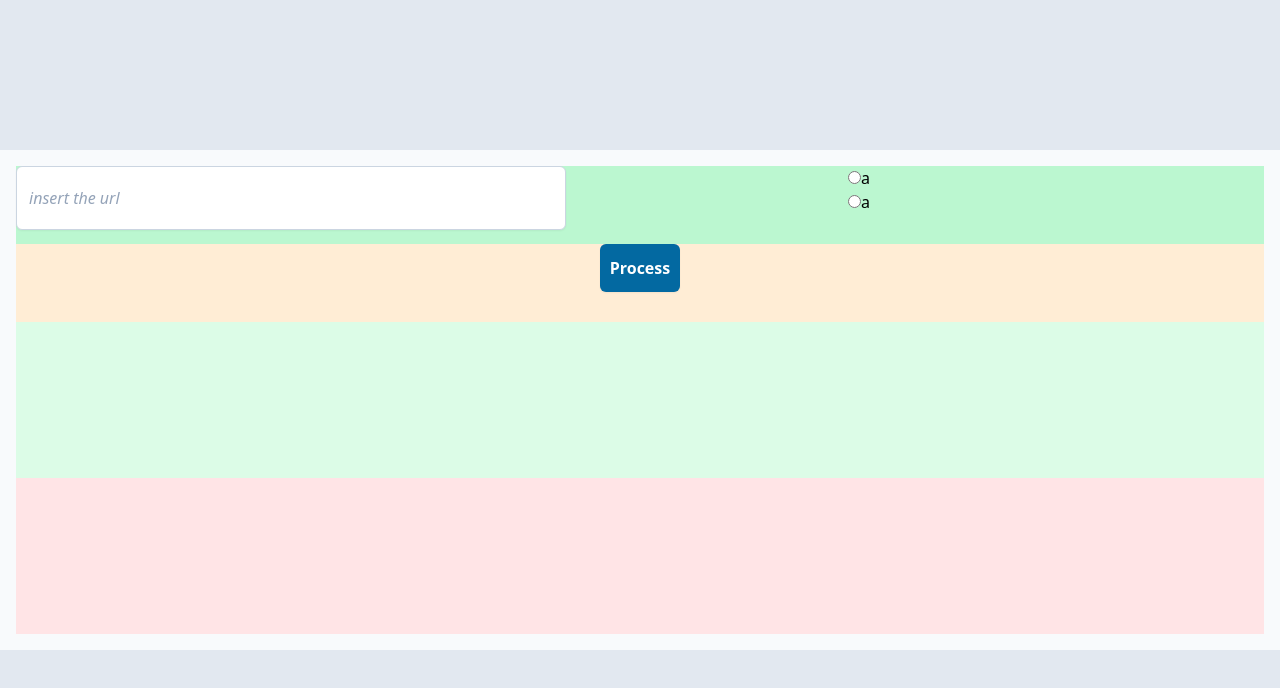
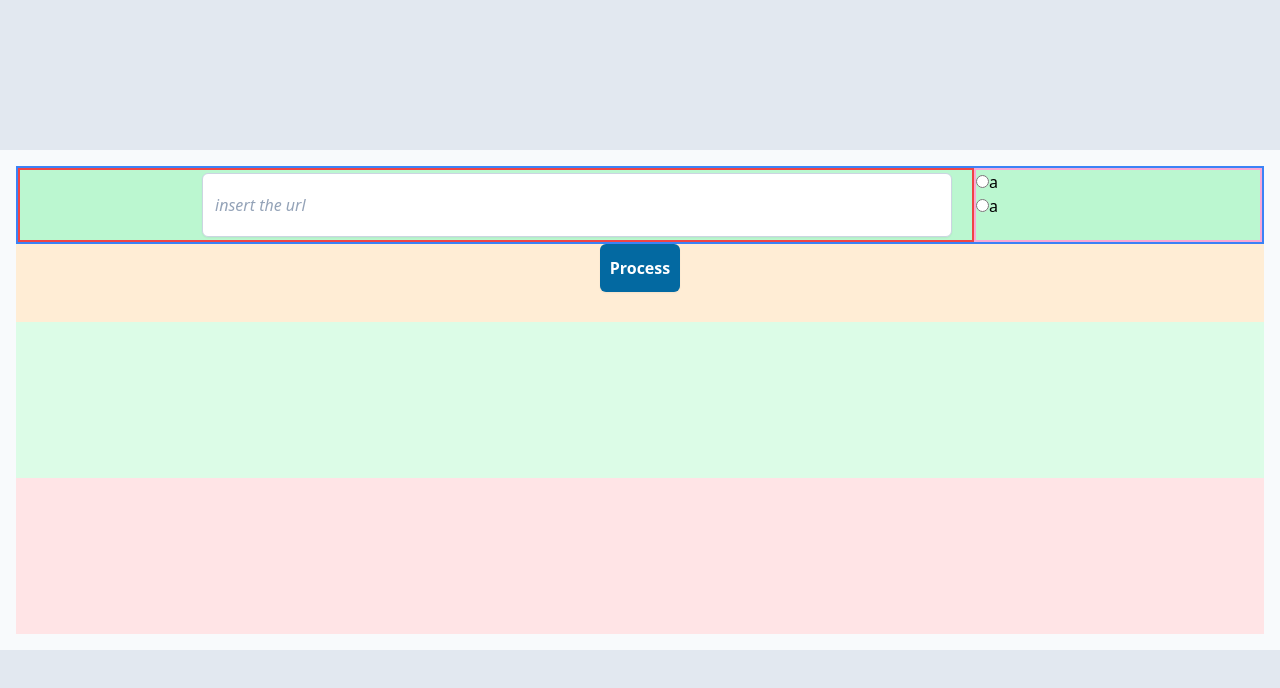
Before and after one commit to indraryadi/yt_downloader, a React (Create React App) app: page / in a window 1280 px wide. Shown: the top 688 px of the page. Built offline with nearby package versions, Linux system fonts and the light colour scheme.

Commit message:
learn use flex

```diff
--- a/src/App.js
+++ b/src/App.js
@@ -7,7 +7,7 @@ function App() {
     <>
       <div className='screen'>
         <div className='container'>
-          <div className='user-input-container'>
+          <div className='input-container'>
             <div className='user-input'>
               <div className='input'>
                 <InputLink/>
--- a/src/index.css
+++ b/src/index.css
@@ -11,11 +11,11 @@
         @apply bg-slate-50 min-w-[359px] h-[500px] grid grid-rows-3 p-4 m-auto;
     }
 
-    .user-input-container{
-        @apply bg-orange-100 row-span-1 grid grid-rows-2;
+    .input-container{
+        @apply bg-orange-100 row-span-1 grid grid-rows-2 ;
     }
     .user-input{
-        @apply bg-green-200 grid grid-cols-3;
+        @apply bg-green-200 border-2 border-blue-500 flex flex-row;
     }
 
     .video-title{
@@ -26,24 +26,24 @@
         @apply bg-rose-100 row-span-1;
     }
     .input{
-        @apply col-span-2;
+        /* @apply border-2 border-red-500 flex-1 flex justify-center items-center px-5 md:max-w-[750px]; */
+        @apply border-2 border-red-500 flex-1 flex justify-center items-center px-5 xl:justify-end;
     }
-    /* .radio-button{
-        @apply
-    } */
+    .radio-button{
+        /* @apply w-16 border-2 border-pink-300 md:w-72;  */
+        @apply w-16 border-2 border-pink-300 md:w-32 xl:w-72;
+    }
     .link-input{
         @apply
         h-16
-        my-auto
-        mx-auto
-        min-w-[320px]
+        w-full
         placeholder:italic
         placeholder:text-slate-400 bg-white border border-slate-300 rounded-md px-3 shadow-sm
         focus:outline-none
         focus:border-sky-500
         focus:ring-sky-500
         focus:ring-1
-        sm:min-w-[550px] ;
+        md:max-w-[750px] ;
     }
 
     .process-button{
```
